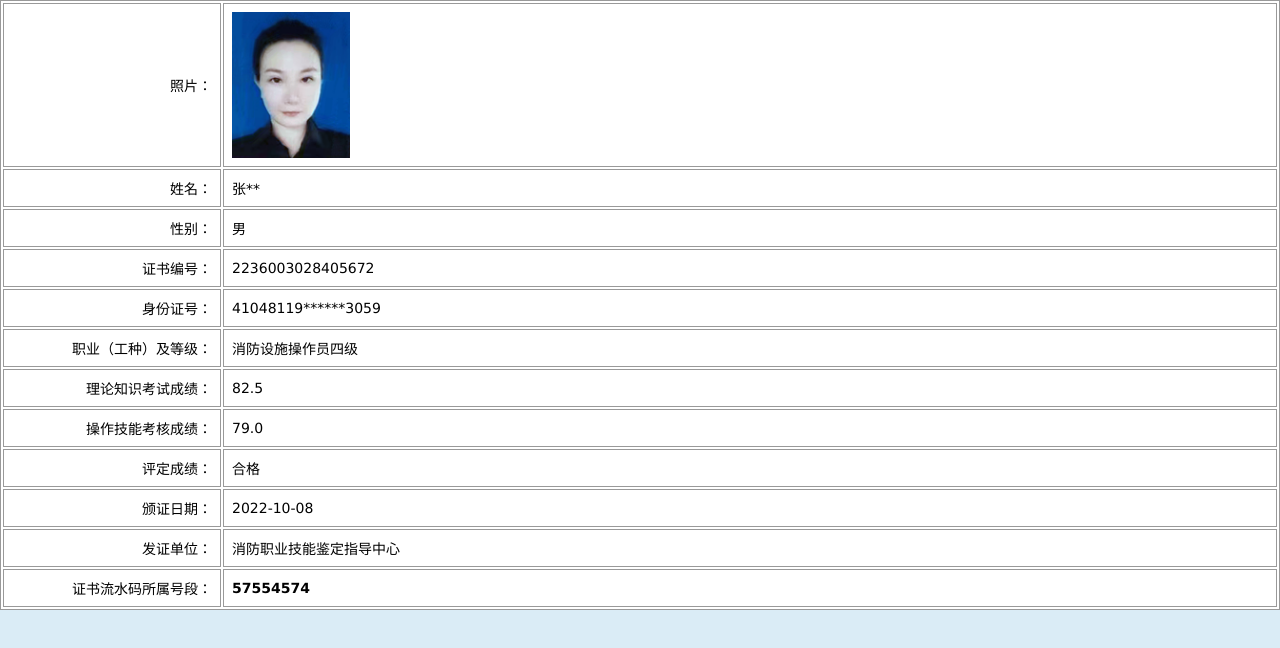
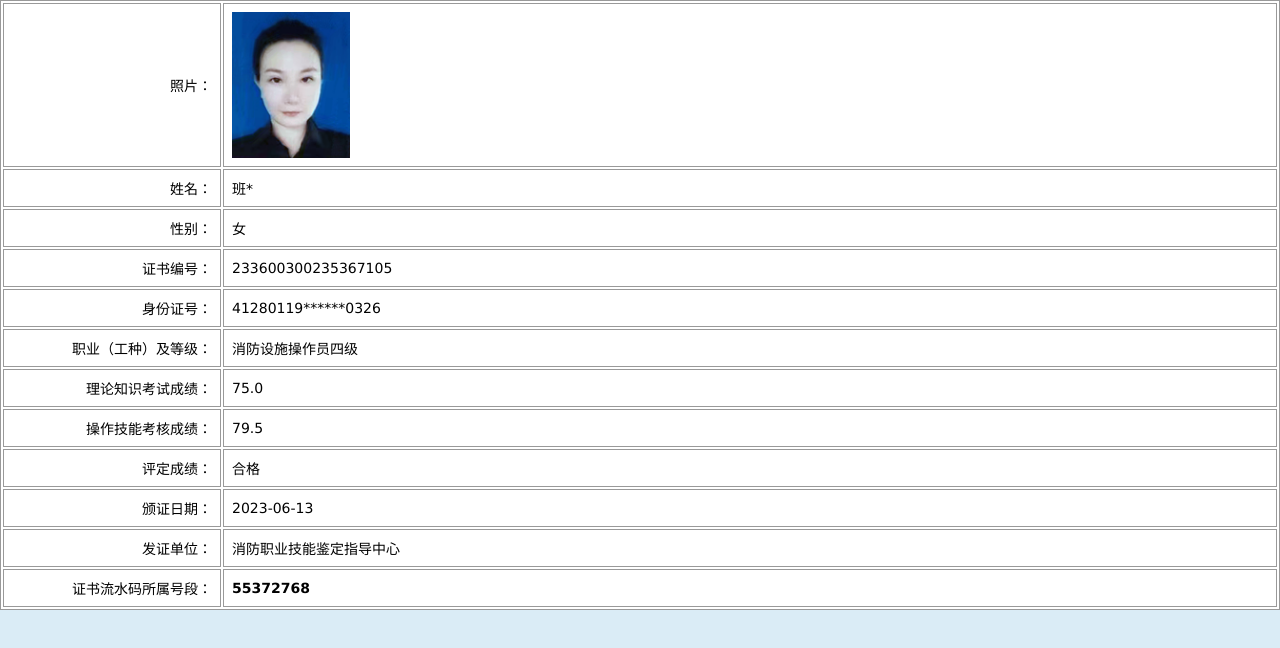
Before and after one commit to yygua/412801198711230326, a plain HTML site: page index.html in a window 1280 px wide. Drawn offline with Linux system fonts and the light colour scheme.

Commit message:
Update index.html

```diff
--- a/index.html
+++ b/index.html
@@ -20,19 +20,19 @@
                         </tr>
                         <tr>
                             <td width="200" align="right">姓名：</td>
-                            <td>张** </td>
+                            <td>班* </td>
                         </tr>
                         <tr>
                             <td align="right">性别：</td>
-                            <td>男</td>
+                            <td>女</td>
                         </tr>
                         <tr>
                             <td align="right">证书编号：</td>
-                            <td>2236003028405672</td>
+                            <td>233600300235367105</td>
                         </tr>
                         <tr>
                             <td align="right">身份证号：</td>
-                            <td>41048119******3059</td>
+                            <td>41280119******0326</td>
                         </tr>
                         <tr>
                             <td align="right">职业（工种）及等级：</td>
@@ -41,7 +41,7 @@
                         </tr>
                         <tr>
                             <td align="right">理论知识考试成绩：</td>
-                            <td>82.5
+                            <td>75.0
 
 
 
@@ -51,7 +51,7 @@
                         </tr>
                         <tr>
                             <td align="right">操作技能考核成绩：</td>
-                            <td>79.0
+                            <td>79.5
 
 
 
@@ -65,7 +65,7 @@
                         </tr>
                         <tr>
                             <td align="right">颁证日期：</td>
-                            <td>2022-10-08</td>
+                            <td>2023-06-13</td>
                         </tr>
                         <tr>
                             <td align="right">发证单位：</td>
@@ -75,7 +75,7 @@
                         <tr>
                             <td align="right">证书流水码所属号段：</td>
                             <td>
-                                <b>57554574 </b>
+                                <b>55372768 </b>
                                 &nbsp;
                             </td>
                         </tr>
```
